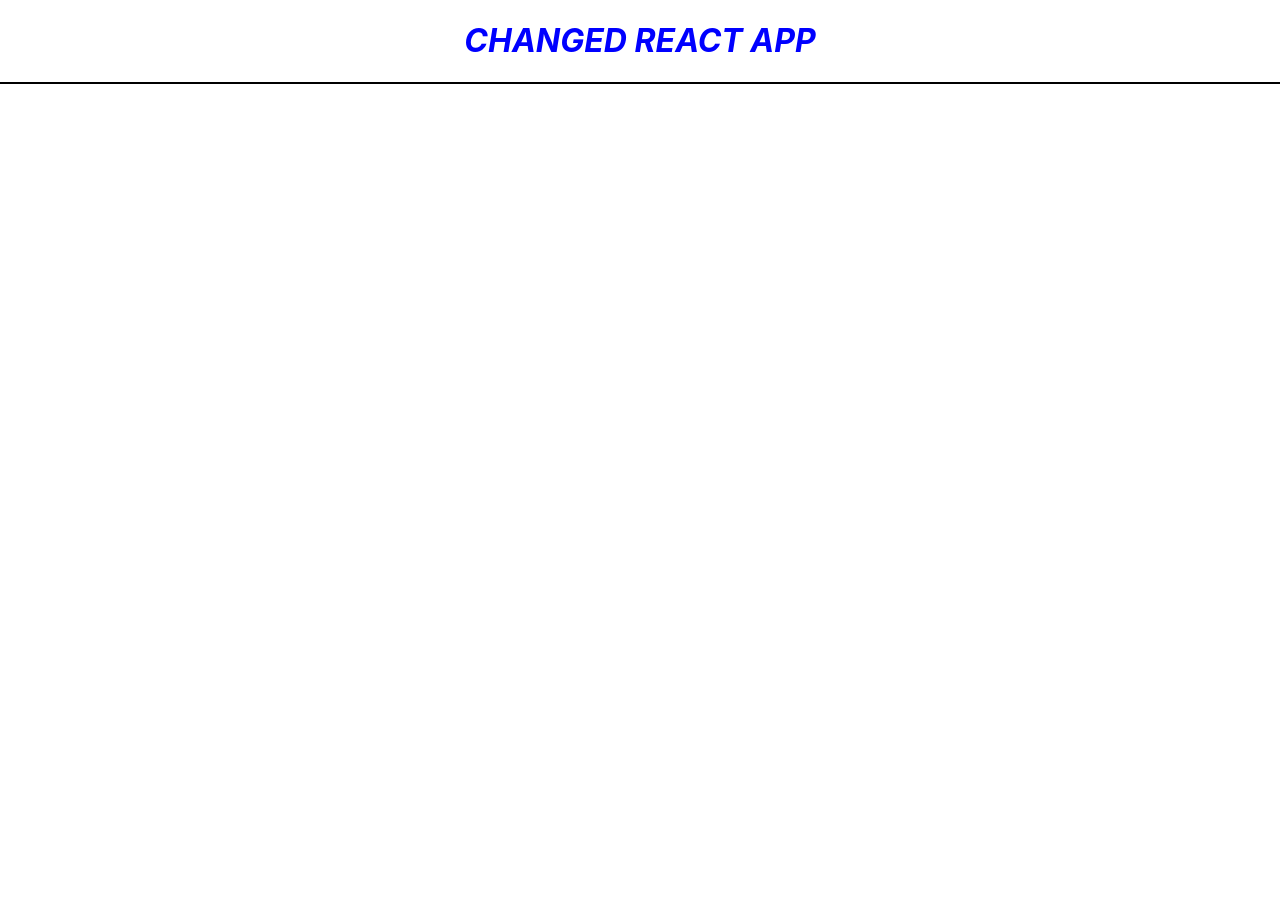
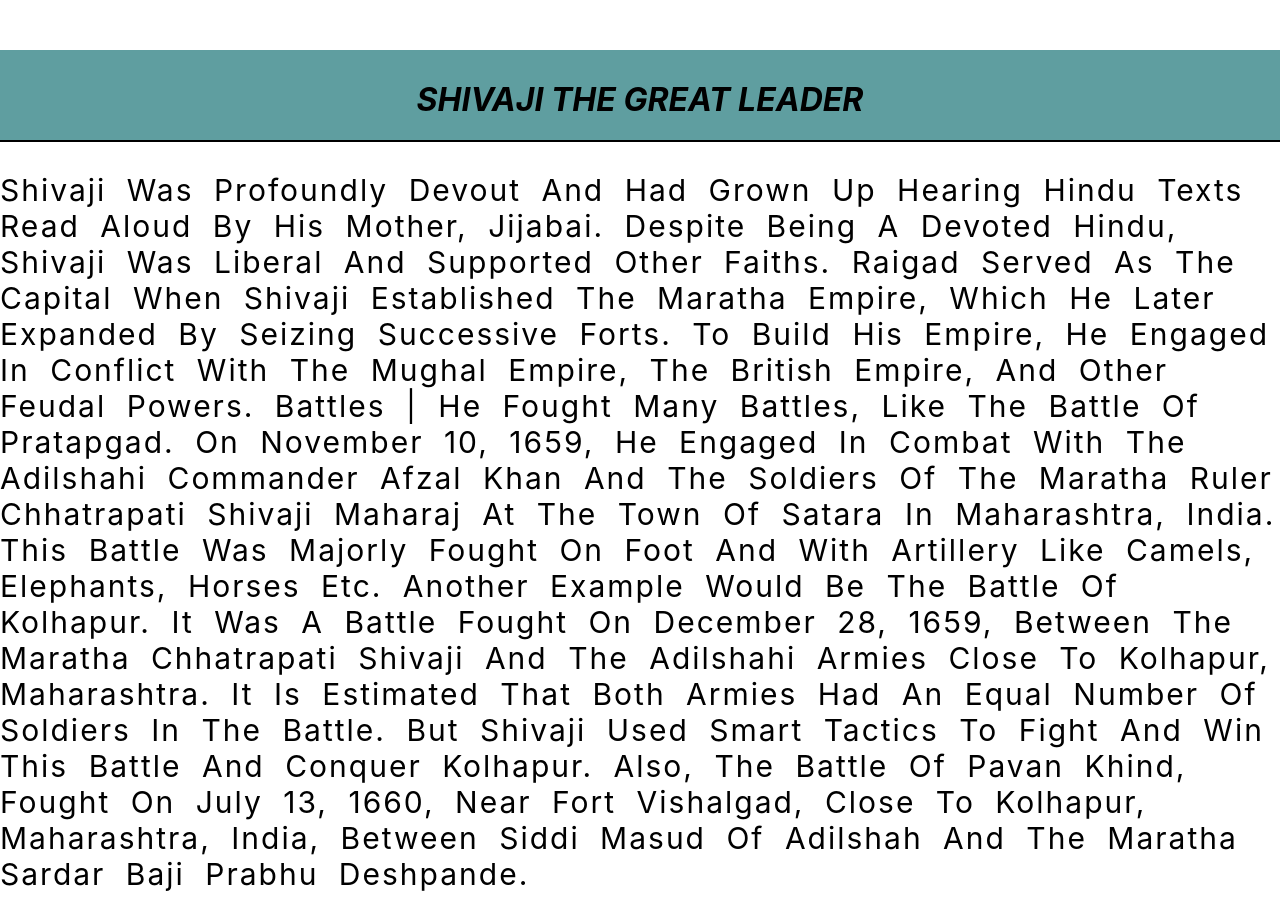
Before and after one commit to himanshusinghsamant/react-resume-builder-project, a React (Create React App) app: page / in a window 1280 px wide. Before the commit the page ends 800 px from the top, so only its background shows below. Built offline with nearby package versions, Linux system fonts and the light colour scheme.

Commit message:
recently updated by prasad having changes like paragraph and some styling

```diff
--- a/src/App.css
+++ b/src/App.css
@@ -1,7 +1,20 @@
 .App{
     text-align: center;
     text-transform:uppercase;
-    color: blue;
+
     font-style: italic;
     border-bottom: 2px solid black;
+    background-color: cadetblue;
+
 }
+h1{
+    margin-top: 50px;
+    padding-top: 30px;
+color:black}
+p{
+font-size: 30px;
+text-transform:capitalize;
+word-spacing: 10px;
+letter-spacing: 2px;
+
+}
--- a/src/App.js
+++ b/src/App.js
@@ -2,9 +2,24 @@ import "./App.css";
 
 function App() {
 	return (
+    <>
 		<div className="App">
-			<h1>Changed react app</h1>
+			<h1>
+        Shivaji The Great Leader
+      </h1>
 		</div>
+    <div className="para">
+       <p>Shivaji was profoundly devout and had grown up hearing Hindu texts read aloud by his mother, Jijabai. Despite being a devoted Hindu, Shivaji was liberal and supported other faiths.
+
+Raigad served as the capital when Shivaji established the Maratha Empire, which he later expanded by seizing successive forts. To build his empire, he engaged in conflict with the Mughal Empire, the British Empire, and other feudal powers.
+
+Battles | He fought many battles, like the Battle of Pratapgad. On November 10, 1659, he engaged in combat with the Adilshahi commander Afzal Khan and the soldiers of the Maratha ruler Chhatrapati Shivaji Maharaj at the town of Satara in Maharashtra, India. This battle was majorly fought on foot and with artillery like camels, elephants, horses etc.
+
+Another example would be the Battle of Kolhapur. It was a battle fought on December 28, 1659, between the Maratha Chhatrapati Shivaji and the Adilshahi armies close to Kolhapur, Maharashtra. It is estimated that both armies had an equal number of soldiers in the battle. But Shivaji used smart tactics to fight and win this battle and conquer Kolhapur.
+
+Also, the Battle of Pavan Khind, fought on July 13, 1660, near Fort Vishalgad, close to Kolhapur, Maharashtra, India, between Siddi Masud of Adilshah and the Maratha Sardar Baji Prabhu Deshpande.</p>
+    </div>
+    </>
 	);
 }
 
```
